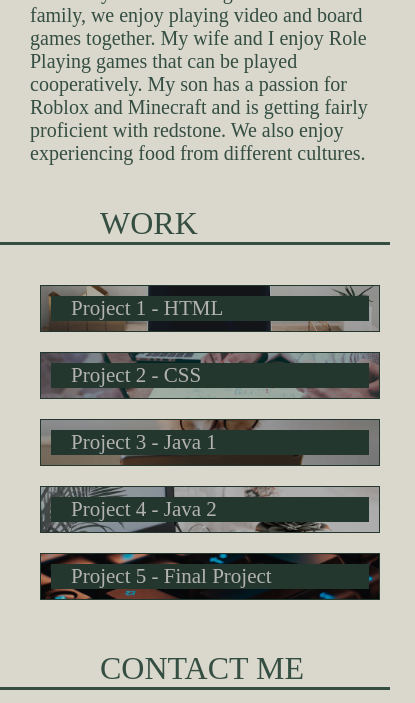
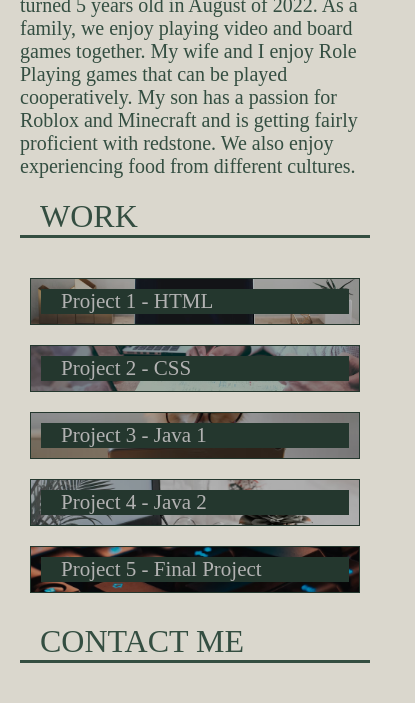
Before and after one commit to EricKim86/EricKim-Portfolio, a plain HTML site: page index.html in a window 390 px wide. Shown: the part 1084-1787 px from the top of the page, 415 px wide, since content can reach past the window. Drawn offline with Linux system fonts and the light colour scheme.

Commit message:
added readme template, adjusted media screen code, added links to project titles

```diff
--- a/assets/css/style.css
+++ b/assets/css/style.css
@@ -6,6 +6,7 @@
 :root {
     --dark: #344e41;
     --light: #dad7cd;
+    --light-2: #beb9a5;
     --white: white;
     --black: black;
 }
@@ -51,7 +52,7 @@ p {
 }
 
 .nav a {
-    color: var(--light);
+    color: var(--white);
     font-size: 22px;
     text-decoration: underline;
 }
@@ -94,7 +95,7 @@ p {
     bottom: 10%;
     color: var(--white);
     font-weight: bold;
-    font-size: 32px;
+    font-size: 26px;
 }
 
 
@@ -151,8 +152,16 @@ p {
     background-position: center;
     filter: brightness(70%);
 }
+
+/* Do not change link style when clicked */
+
+.project a, a:hover, a:visited, a:active {
+    color: White;
+    text-decoration: none;
+   }
+
 /* work section: project images */
-#project-1 {
+#project-1{
     flex: 1 0 90%;
     height: 400px;
     background-image: url("../images/computer-1.avif");
@@ -179,7 +188,7 @@ p {
 }
 
 .project:hover {
-    border: solid  var(--light);
+    border: 2px solid  var(--black);
     filter: brightness(100%);
     transition: filter 0.25s ease;
 }
@@ -208,18 +217,24 @@ p {
 
 /* media query */
 
-@media screen and (max-width:480px) {
-    .header,
-    .nav,
+@media screen and (max-width:768px) {
     .section-main,
     .section-title,
     .section-body,
     #section-body-contact-me {
         flex-direction: column;
+        padding: 0 20px 0 20px;
     }
 }
 
-@media screen and (max-width:480px) {
+@media screen and (max-width:768px) {
+    .header {
+        padding:0;
+        flex-direction: column;
+    }
+}
+
+@media screen and (max-width:768px) {
     .header h1 {
         width: 100%;
         background-color: var(--light);
@@ -227,13 +242,13 @@ p {
     }
 }
 
-@media screen and (max-width:480px) {
+@media screen and (max-width:768px) {
     .section-title {
         text-align: center;
     }
 }
 
-@media screen and (max-width:480px) {
+@media screen and (max-width:768px) {
     .section-title {
         display: flex;
         width: 100%;
@@ -243,11 +258,13 @@ p {
     }
 }
 
-@media screen and (max-width:480px) {
+@media screen and (max-width:768px) {
     .section-body,
     #section-body-contact-me {
+        justify-content: space-between;
         width: 100%;
         margin: 20px 0;
         border-left: none;
+        padding: 0;
     }
 }
--- a/index.html
+++ b/index.html
@@ -60,33 +60,22 @@
                 WORK
             </section>
             <section class="section-body">
-                <!-- <a href="https://github.com/EricKim86"> -->
                     <section class="project" id="project-1">
-                        <header>Project 1 - HTML</header>
+                        <a href="https://github.com/EricKim86" target="_blank"><header>Project 1 - HTML</header></a>
                     </section>
-                <!-- </a> -->
-                <!-- <a href="https://github.com/EricKim86"> -->
                     <section class="project" id="project-2">
-                        <header>Project 2 - CSS</header>
+                        <a href="https://github.com/EricKim86" target="_blank"><header>Project 2 - CSS</header></a>
                     </section>
-                <!-- </a> -->
-                <!-- <a href="https://github.com/EricKim86">  -->
                     <section class="project" id="project-3">
-                        <header>Project 3 - Java 1</header>
+                        <a href="https://github.com/EricKim86" target="_blank"><header>Project 3 - Java 1</header></a>
                     </section>
-                <!-- </a> -->
-                <!-- <a href="https://github.com/EricKim86">  -->
                     <section class="project" id="project-4">
-                        <header>Project 4 - Java 2</header>
+                        <a href="https://github.com/EricKim86" target="_blank"><header>Project 4 - Java 2</header></a>
                     </section>
-                <!-- </a> -->
-                <!-- <a href="https://github.com/EricKim86">  -->
                     <section class="project" id="project-5">
-                        <header>Project 5 - Final Project</header>
-                    <!-- </section>
-                </a> -->
+                        <a href="https://github.com/EricKim86" target="_blank"><header>Project 5 - Final Project</header></a>
+                    </section>
             </section>
-
             </main>
         </section>
 
```
Also changed, not shown: assets/images/portfolio_mobile_view.png (added), 2 other files.
